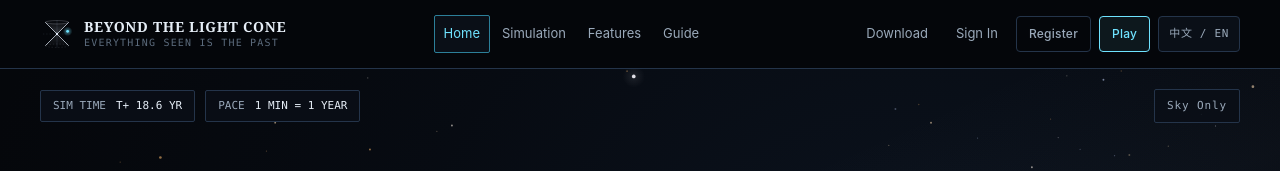
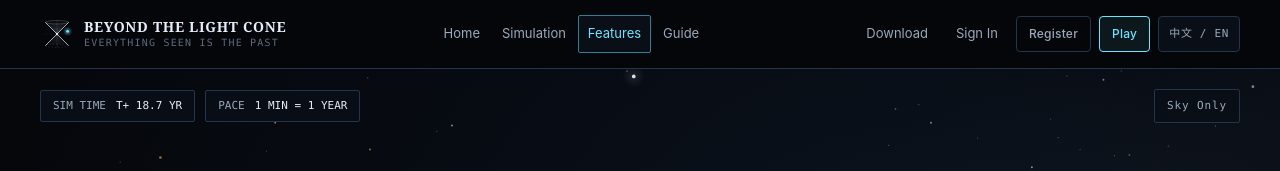
Before and after one commit to GloryXia/stars, a website: page website/index.html in a window 1280 px wide. Shown: the top 171 px of the page. Drawn offline with Linux system fonts and the light colour scheme.

Commit message:
Sync top navigation active highlight for homepage section anchors

```diff
--- a/website/assets/css/main.css
+++ b/website/assets/css/main.css
@@ -162,6 +162,11 @@ ul, ol {
   padding-block: 68px;
   border-top: 1px solid var(--rule);
   position: relative;
+  scroll-margin-top: 68px;
+}
+
+section[id] {
+  scroll-margin-top: 68px;
 }
 
 .section-header {
@@ -401,13 +406,15 @@ html[lang="en"] .brand-title {
 }
 
 .nav-link:hover,
-.nav-link[aria-current="page"] {
+.nav-link[aria-current="page"],
+.nav-link[aria-current="location"] {
   color: var(--ink1);
   background: var(--void1);
   border-color: var(--rule);
 }
 
-.nav-link[aria-current="page"] {
+.nav-link[aria-current="page"],
+.nav-link[aria-current="location"] {
   border-color: var(--selfDim);
   color: var(--self);
 }
--- a/website/assets/js/app.js
+++ b/website/assets/js/app.js
@@ -357,8 +357,130 @@
     });
   }
 
+  function initSectionNavSync() {
+    const sections = [
+      { hash: '#cosmos', el: document.getElementById('cosmos') },
+      { hash: '#features', el: document.getElementById('features') }
+    ].filter((item) => Boolean(item.el));
+
+    if (!sections.length) return;
+
+    const trackedHashes = sections.map((item) => item.hash);
+    const navLinks = Array.from(
+      document.querySelectorAll('.nav-links a.nav-link, .mobile-drawer-nav a.nav-link')
+    ).filter((link) => {
+      const href = link.getAttribute('href');
+      return href === './index.html' || trackedHashes.includes(href);
+    });
+
+    if (!navLinks.length) return;
+
+    let activeHref = '';
+    let lockedHref = null;
+    let lockTimer = null;
+    let rafPending = false;
+
+    const setActiveHref = (targetHref) => {
+      if (activeHref === targetHref) return;
+      activeHref = targetHref;
+      navLinks.forEach((link) => {
+        if (link.getAttribute('href') === targetHref) {
+          link.setAttribute('aria-current', 'page');
+        } else {
+          link.removeAttribute('aria-current');
+        }
+      });
+    };
+
+    const resolveScrollHref = () => {
+      const header = document.querySelector('.site-header');
+      const headerHeight = header ? header.offsetHeight : 68;
+      const triggerY = headerHeight + Math.min(180, window.innerHeight * 0.24);
+      const scrollBottom = window.scrollY + window.innerHeight;
+      const docHeight = document.documentElement.scrollHeight;
+
+      if (scrollBottom >= docHeight - 36) {
+        const lastSection = sections[sections.length - 1];
+        if (lastSection.el.getBoundingClientRect().top < window.innerHeight * 0.85) {
+          return lastSection.hash;
+        }
+      }
+
+      let resolved = './index.html';
+      for (const section of sections) {
+        if (section.el.getBoundingClientRect().top <= triggerY) {
+          resolved = section.hash;
+        }
+      }
+      return resolved;
+    };
+
+    const syncFromScroll = () => {
+      if (lockedHref) return;
+      setActiveHref(resolveScrollHref());
+    };
+
+    const lockTarget = (targetHref) => {
+      lockedHref = targetHref;
+      setActiveHref(targetHref);
+      if (lockTimer) clearTimeout(lockTimer);
+      lockTimer = setTimeout(() => {
+        lockedHref = null;
+        lockTimer = null;
+        syncFromScroll();
+      }, 950);
+    };
+
+    const scheduleScrollSync = () => {
+      if (rafPending) return;
+      rafPending = true;
+      requestAnimationFrame(() => {
+        rafPending = false;
+        syncFromScroll();
+      });
+    };
+
+    const cancelLockOnManualInput = () => {
+      if (!lockedHref) return;
+      lockedHref = null;
+      if (lockTimer) {
+        clearTimeout(lockTimer);
+        lockTimer = null;
+      }
+      scheduleScrollSync();
+    };
+
+    document.querySelectorAll('a[href^="#"]').forEach((link) => {
+      const href = link.getAttribute('href');
+      if (!trackedHashes.includes(href)) return;
+      link.addEventListener('click', () => {
+        lockTarget(href);
+      });
+    });
+
+    window.addEventListener('hashchange', () => {
+      const hash = window.location.hash;
+      if (trackedHashes.includes(hash)) {
+        lockTarget(hash);
+      } else if (!hash) {
+        lockTarget('./index.html');
+      }
+    });
+
+    window.addEventListener('scroll', scheduleScrollSync, { passive: true });
+    window.addEventListener('wheel', cancelLockOnManualInput, { passive: true });
+    window.addEventListener('touchmove', cancelLockOnManualInput, { passive: true });
+
+    if (trackedHashes.includes(window.location.hash)) {
+      lockTarget(window.location.hash);
+    } else {
+      syncFromScroll();
+    }
+  }
+
   document.addEventListener('DOMContentLoaded', () => {
     initHeaderAndLang();
+    initSectionNavSync();
     initPureSkyToggle();
     initGrammarExplorer();
     initRelayToggles();
```
